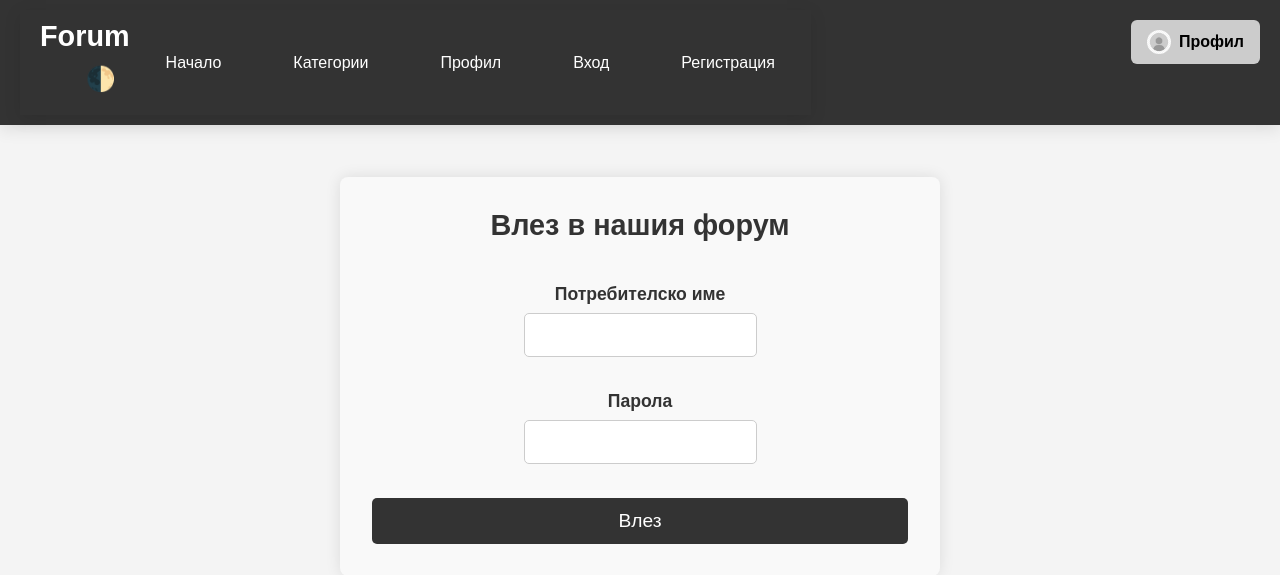
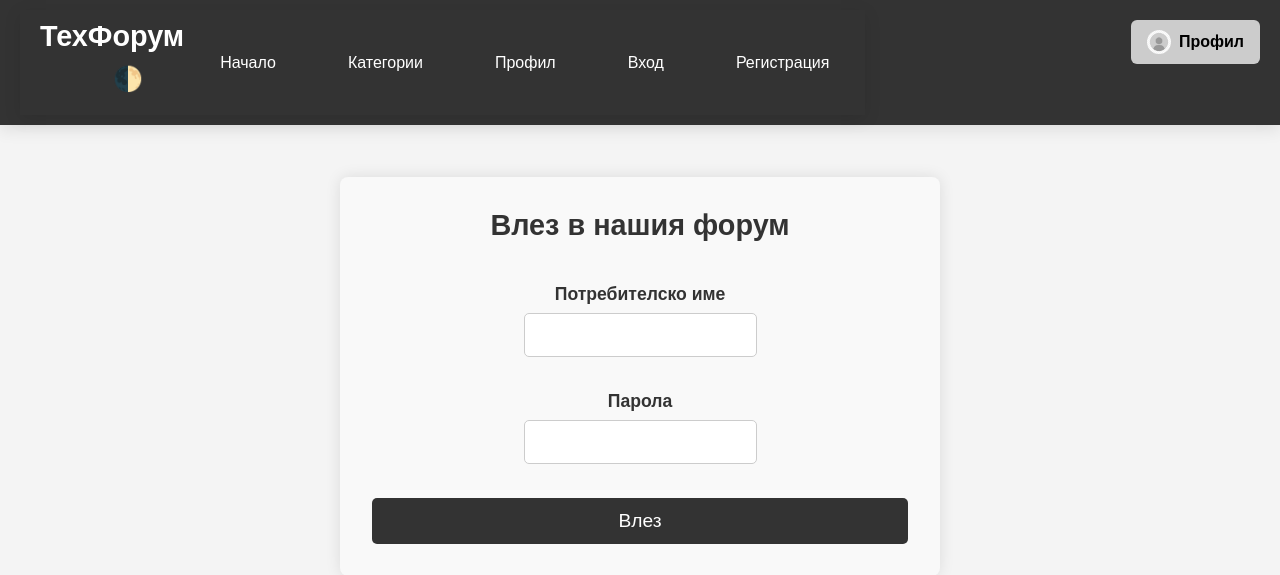
Before and after one commit to Forum-App-web-module/Forum-App, a FastAPI app: page /users/login in a window 1280 px wide. Shown: the top 575 px of the page. Run offline with FastAPI, Linux system fonts and the light colour scheme.

Commit message:
refactor

```diff
--- a/routers/web/home.py
+++ b/routers/web/home.py
@@ -16,12 +16,3 @@ def serve_index(request: Request):
         response = client.get(GNEWS_ENDPOINT)
         news_data = response.json().get("articles", [])
     return templates.TemplateResponse("index.html", {"request": request, "news": news_data})
-
-
-
-
-
-
-
-
-    return templates.TemplateResponse(request=request, name='index.html')
--- a/templates/base.html
+++ b/templates/base.html
@@ -12,7 +12,7 @@
     <header>
         <header>
             <div class="header-flex">
-              <h1 class="site-title">Forum</h1>
+              <h1 class="site-title">ТехФорум</h1>
               <button id="theme-toggle" title="Смени тема">🌓</button>
             </div>
             <nav>
```
Also changed, not shown: templates/macros.html (line endings or trailing spaces).
